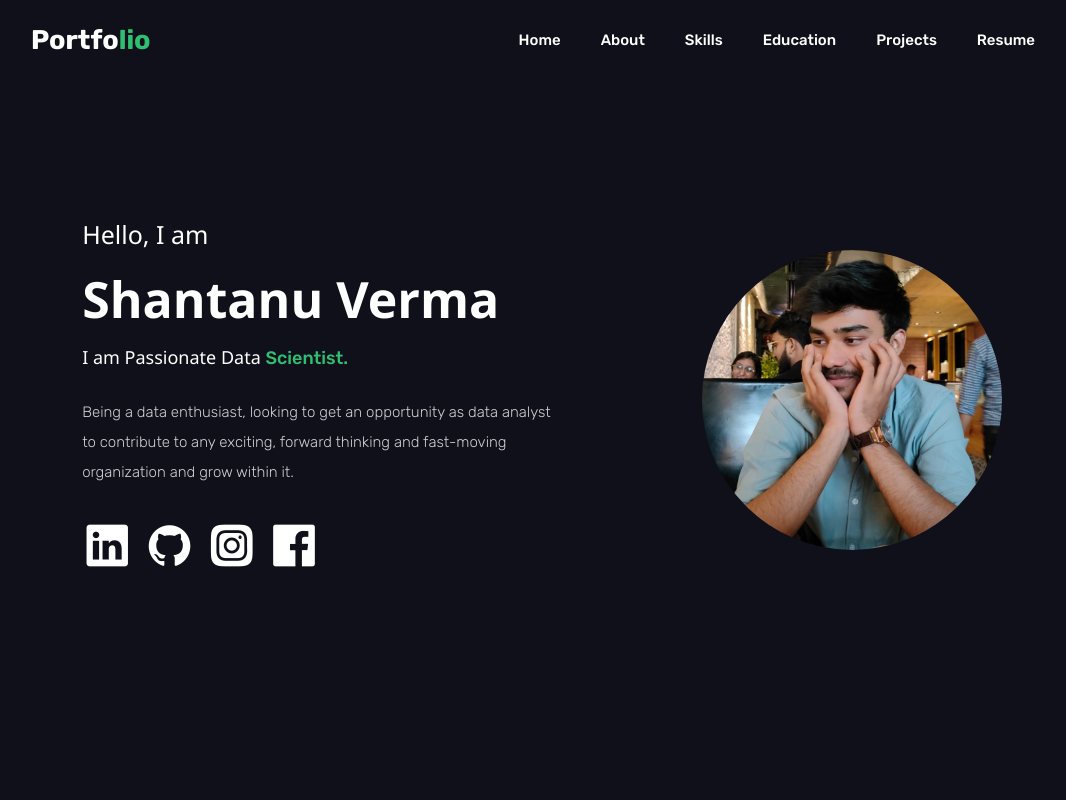
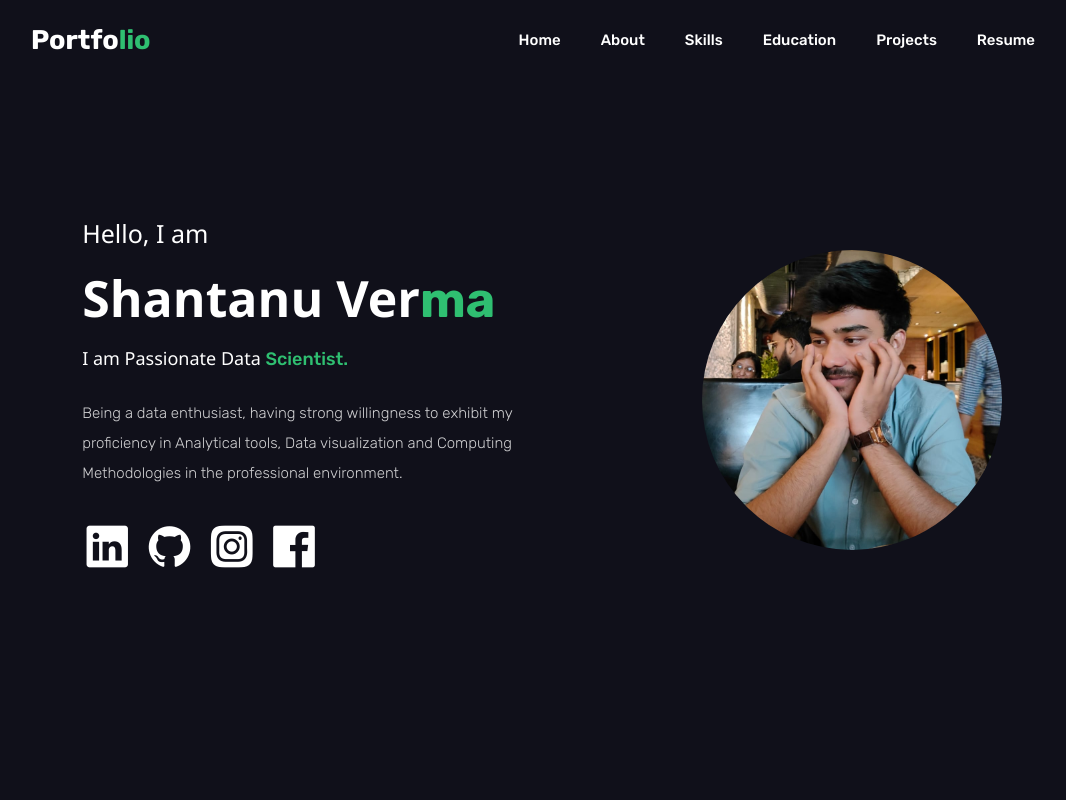
Before and after one commit to heyshann/shantanuverma.github.io, a plain HTML site: page index.html in a window 1280 px wide. Shown: the top 800 px of the page, without its empty margins (97-1163 px from the left). Drawn offline with nearby package versions, Linux system fonts and the light colour scheme.

Commit message:
Update index.html

```diff
--- a/index.html
+++ b/index.html
@@ -58,10 +58,11 @@
     <section class="home" id="home">
         <div class="home-text">
             <h5>Hello, I am</h5>
-            <h1>Shantanu Verma</h1>
+            <h1>Shantanu Ver<span>ma</span></h1>
             <h6>I am Passionate Data <span>Scientist.</span></h6>
-            <p>Being a data enthusiast, looking to get an opportunity as data analyst to contribute to any exciting,
-                forward thinking and fast-moving organization and grow within it.
+            <p>Being a data enthusiast, having strong willingness to exhibit my
+               proficiency in Analytical tools, Data visualization and Computing
+               Methodologies in the professional environment.
 
             </p>
             <div class="social">
```
